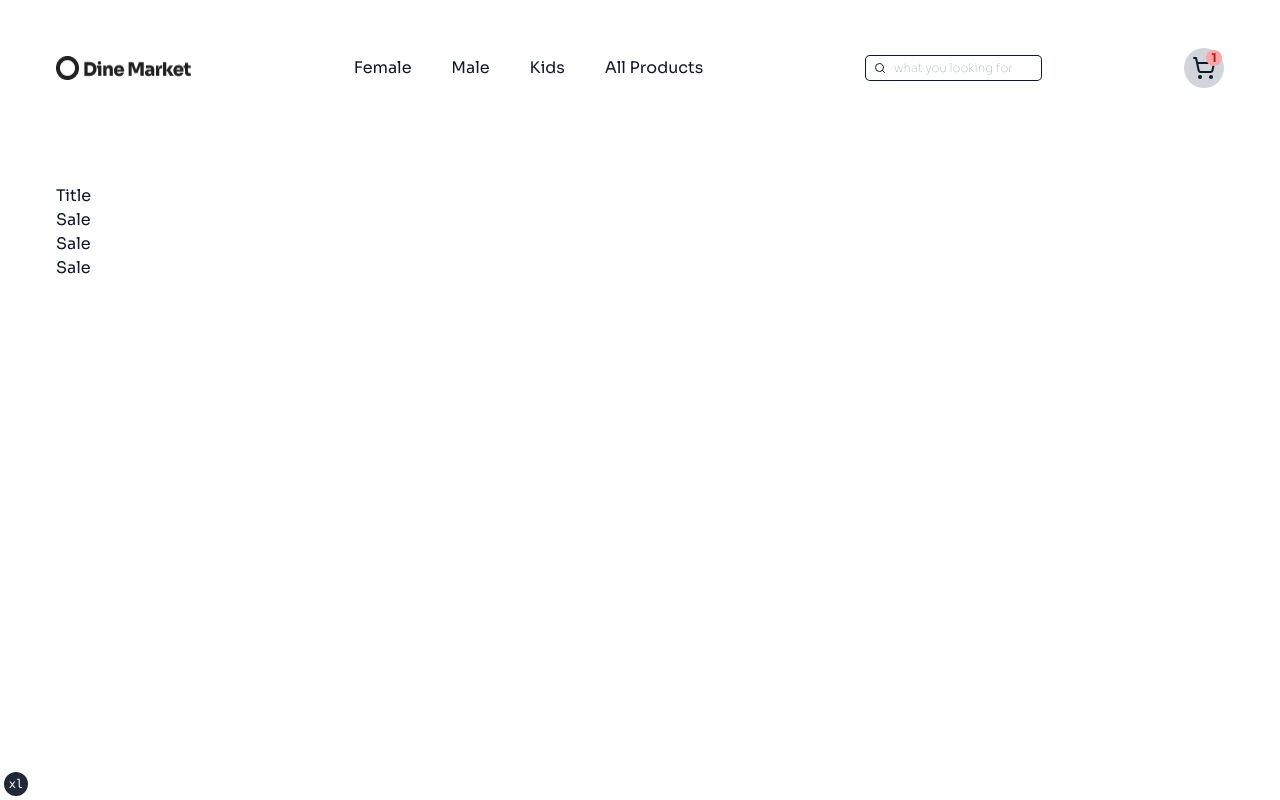
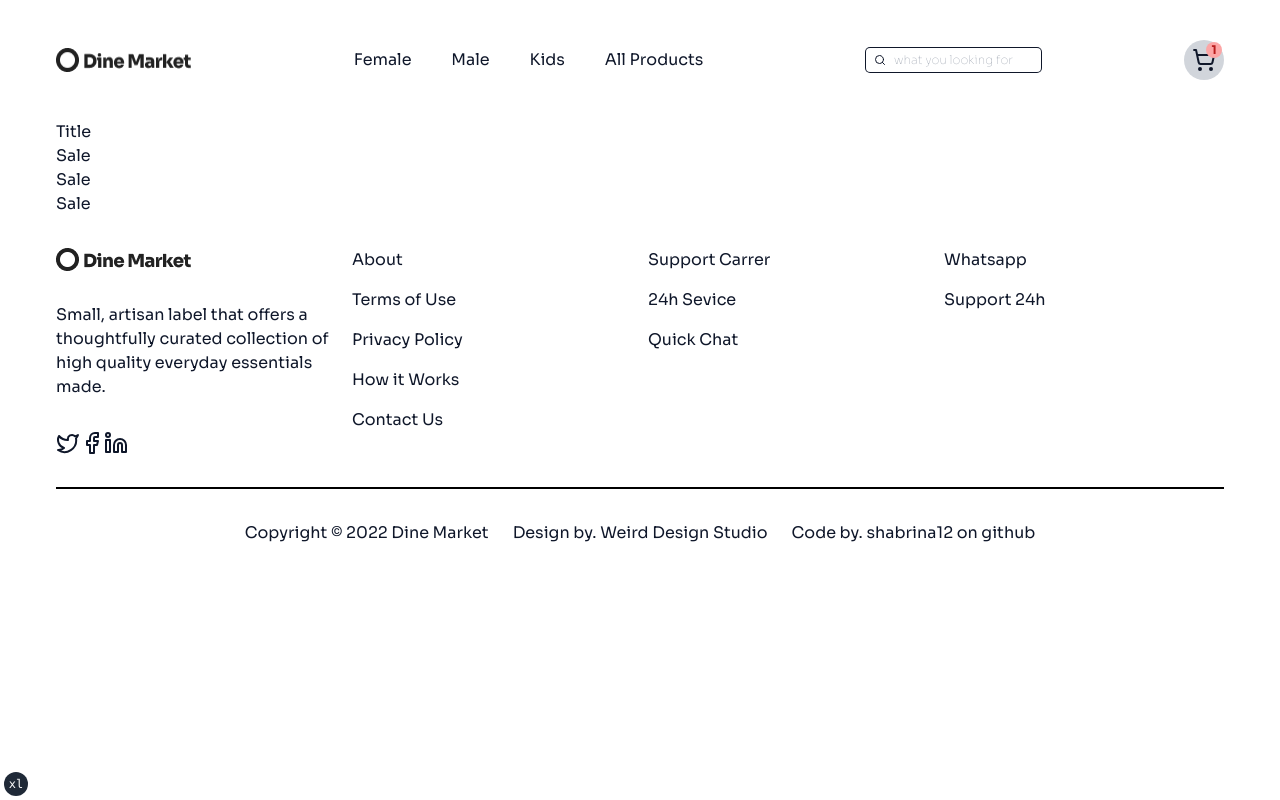
Before and after one commit to SheryConcepts/panaverse_hackathon, a Next.js app: page / in a window 1280 px wide. Built offline with nearby package versions, Linux system fonts and the light colour scheme.

Commit message:
FEATURE: footer

```diff
--- a/app/layout.tsx
+++ b/app/layout.tsx
@@ -7,6 +7,7 @@ import { cn } from "@/lib/utils"
 import { TailwindIndicator } from "@/components/tailwind-indicator"
 import { ThemeProvider } from "@/components/theme-provider"
 import Navbar from "@/components/navbar";
+import Footer from "@/components/footer"
 
 export const metadata: Metadata = {
   title: {
@@ -41,9 +42,10 @@ export default function RootLayout({ children }: RootLayoutProps) {
           )}
         >
           <ThemeProvider attribute="class" defaultTheme="system" enableSystem>
-            <div className="relative flex min-h-screen flex-col">
+            <div className="relative min-h-screen flex-col container lg:px-14 px-10">
               <Navbar />
               <div className="flex-1">{children}</div>
+              <Footer />
             </div>
             <TailwindIndicator />
           </ThemeProvider>
--- /dev/null
+++ b/components/footer.tsx
@@ -0,0 +1,66 @@
+import { Icons } from "@/components/icons"
+
+export default function Footer() {
+  return <>
+    <div className="flex flex-col gap-y-8 md:flex-row gap-x-4 w-full py-8">
+      <About />
+      <Company />
+      <Support />
+      <Contact />
+    </div>
+    <FootNotes />
+  </>
+}
+
+function About() {
+  return <div className="flex flex-col flex-1 gap-y-8">
+    <Icons.siteLogo />
+    <div>Small, artisan label that offers a thoughtfully curated collection of high quality everyday essentials made.</div>
+    <div className="flex flex-row gap-y-1 ">
+      <Icons.twitter />
+      <Icons.facebook />
+      <Icons.linkedin />
+    </div>
+  </div >
+}
+
+function Company() {
+  return <div className="flex flex-col flex-1 gap-y-4">
+    <div>About</div>
+    <div>Terms of Use</div>
+    <div>Privacy Policy</div>
+    <div>How it Works</div>
+    <div>Contact Us</div>
+  </div>
+}
+
+function Support() {
+  return <div className="flex flex-col flex-1 gap-y-4">
+    <div>Support Carrer</div>
+    <div>24h Sevice</div>
+    <div>Quick Chat</div>
+  </div>
+}
+
+function Contact() {
+  return <div className="flex flex-col flex-1 gap-y-4">
+    <div>Whatsapp</div>
+    <div>Support 24h</div>
+  </div>
+}
+
+function FootNotes() {
+  return (
+    <div className="flex flex-wrap border-t-black border-t-2 justfiy-between items-center px-6 py-8 gap-x-6 gap-y-2 overflow justify-center">
+      <div>
+        Copyright © 2022 Dine Market
+      </div>
+      <div>
+        Design by. Weird Design Studio
+      </div>
+      <div>
+        Code by. shabrina12 on github
+      </div>
+    </div>
+  )
+}
--- a/components/hero.tsx
+++ b/components/hero.tsx
@@ -2,7 +2,7 @@ import Sale from "./sale";
 
 export default function Hero() {
   return (
-    <div className="container lg:py-12 lg:px-14 flex flex-col justify-center items-start py-8 px-10">
+    <div className="">
       <Sale />
       <Title />
       <Description />
--- a/components/navbar-dropdown.tsx
+++ b/components/navbar-dropdown.tsx
@@ -4,10 +4,7 @@ import { ReactNode, useState } from "react"
 
 import { Icons } from "@/components/icons"
 
-import { Button } from "./ui/button"
-
 export default function NavbarDropdownMenu({
-  className,
   children,
 }: {
   children?: ReactNode
@@ -29,6 +26,7 @@ export default function NavbarDropdownMenu({
   )
 }
 
+
 function SpanningDropdown({
   toggleYourself,
   toggle,
--- a/components/navbar.tsx
+++ b/components/navbar.tsx
@@ -7,13 +7,13 @@ import SearchForm from "./search-from"
 
 export default function Navbar() {
   return (
-    <div className="container lg:py-12 lg:px-14 flex justify-between items-center py-8 px-10">
+    <div className="flex justify-between items-center py-10">
       <Icons.siteLogo className="h-6 " />
       <NavItems />
       <SearchForm />
       <CartButton />
       <NavbarDropdownMenu>
-        <CartButton className="flex"/>
+        <CartButton className="flex" />
         <NavItems className="flex flex-col justify-center items-center gap-y-1" />
       </NavbarDropdownMenu>
     </div>
```
Also changed, not shown: components/icons.tsx (+7 -1 lines).
